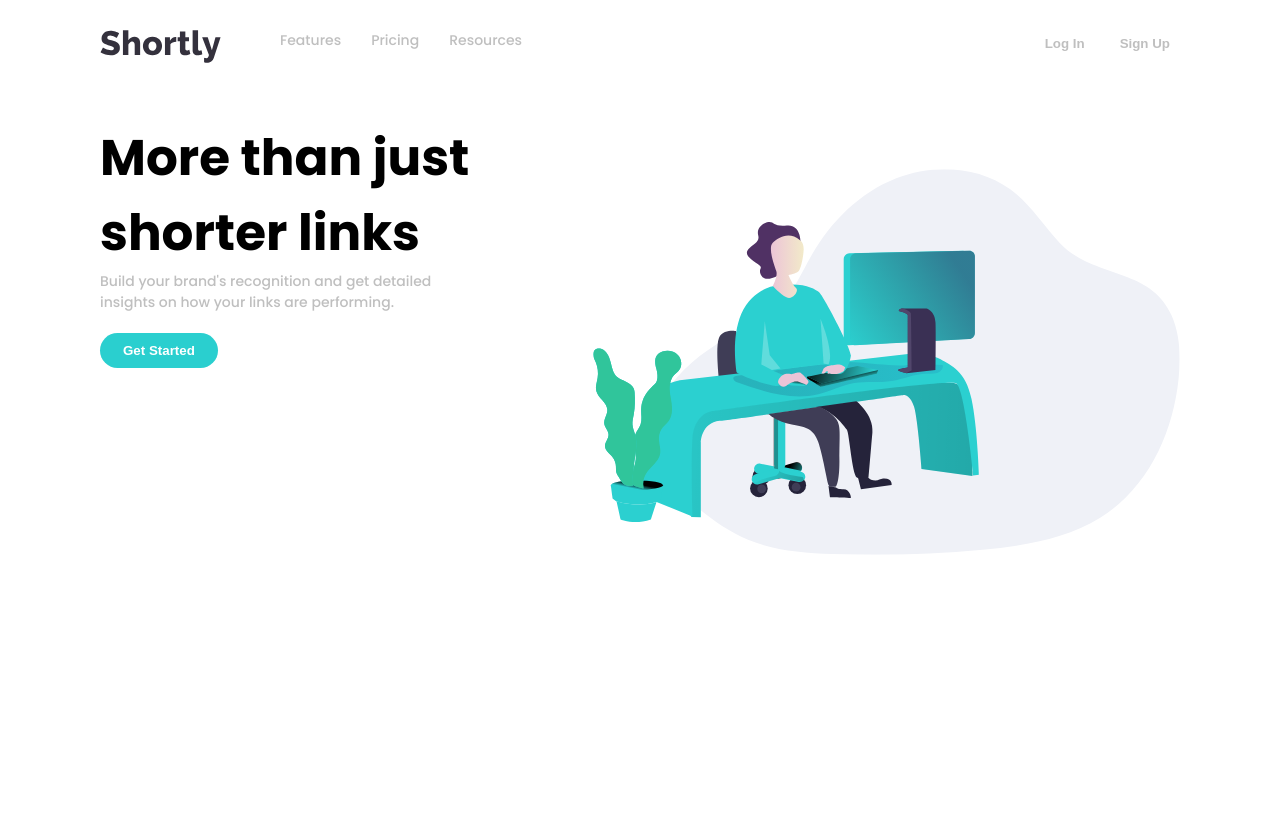
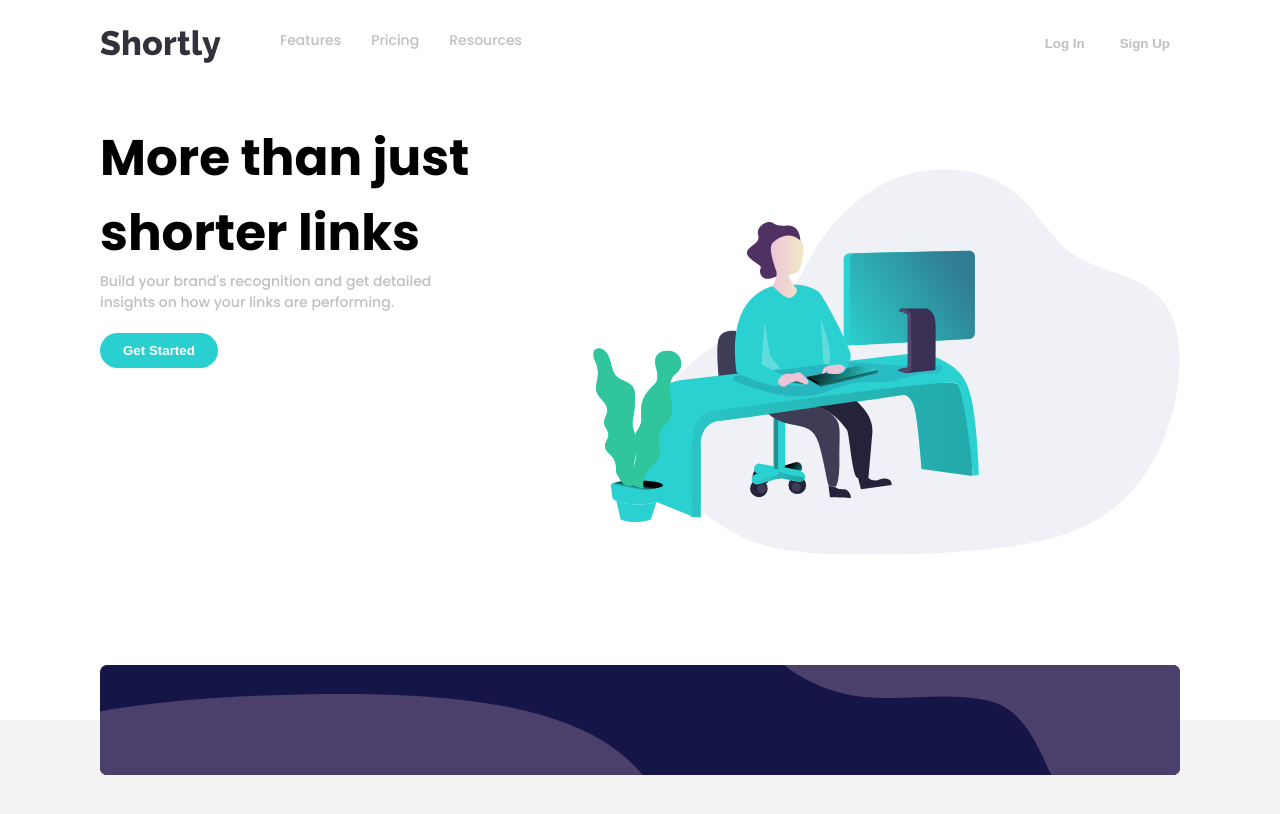
Before and after one commit to SaanCaba/fmentor-folder, a React (Vite) app in the folder url-shortening-api-master/react-app/: page / in a window 1280 px wide. Shown: the top 814 px of the page. Built offline with nearby package versions, Linux system fonts and the light colour scheme.

Commit message:
add custom linkShortenerBox

```diff
--- a/url-shortening-api-master/react-app/src/App.tsx
+++ b/url-shortening-api-master/react-app/src/App.tsx
@@ -1,7 +1,9 @@
 import './App.css';
 import GetStarted from './components/GetStarted';
 import Layout from './components/Layout';
+import LinkShortener from './components/LinkShortener';
 import NavBar from './components/NavBar';
+import Statistics from './components/Statistics';
 
 function App() {
   return (
@@ -9,6 +11,8 @@ function App() {
       <NavBar />
       <main>
         <GetStarted />
+        <LinkShortener />
+        <Statistics />
       </main>
     </Layout>
   );
--- /dev/null
+++ b/url-shortening-api-master/react-app/src/components/LinkShortener/index.module.css
@@ -0,0 +1,20 @@
+.linkShortenerSection {
+  transform: translateY(50%);
+}
+.linkShortenerBgImage {
+  width: 100%;
+  background-image: url('../../assets/bg-shorten-desktop.svg');
+  height: 110px;
+  position: relative;
+  border-radius: 7px;
+}
+.customBg {
+  position: absolute;
+  background-color: hsl(242, 55%, 18%);
+  bottom: 0;
+  top: 0;
+  height: 100%;
+  width: 100%;
+  z-index: -1;
+  border-radius: 7px;
+}
--- /dev/null
+++ b/url-shortening-api-master/react-app/src/components/LinkShortener/index.tsx
@@ -0,0 +1,12 @@
+import styles from './index.module.css';
+function LinkShortener() {
+  return (
+    <section className={styles.linkShortenerSection}>
+      <div className={styles.linkShortenerBgImage}>
+        <div className={styles.customBg}></div>
+      </div>
+    </section>
+  );
+}
+
+export default LinkShortener;
--- /dev/null
+++ b/url-shortening-api-master/react-app/src/components/Statistics/index.module.css
@@ -0,0 +1,8 @@
+.statisticsSection {
+  height: 100vh;
+  width: 100%;
+  left: 0;
+  position: absolute;
+  background-color: var(--grayCyan);
+  z-index: -1;
+}
--- /dev/null
+++ b/url-shortening-api-master/react-app/src/components/Statistics/index.tsx
@@ -0,0 +1,7 @@
+import React from 'react';
+import styles from './index.module.css';
+function Statistics() {
+  return <section className={styles.statisticsSection}></section>;
+}
+
+export default Statistics;
--- a/url-shortening-api-master/react-app/src/index.css
+++ b/url-shortening-api-master/react-app/src/index.css
@@ -6,6 +6,7 @@
   --dark-violet: hsl(257, 27%, 26%);
   --cyan: hsl(180, 66%, 49%);
   --cyanhover: hsl(180, 63%, 37%);
+  --grayCyan: #f3f3f4;
 }
 
 body {
```
Also changed, not shown: url-shortening-api-master/react-app/src/assets/bg-shorten-desktop.svg (added).
